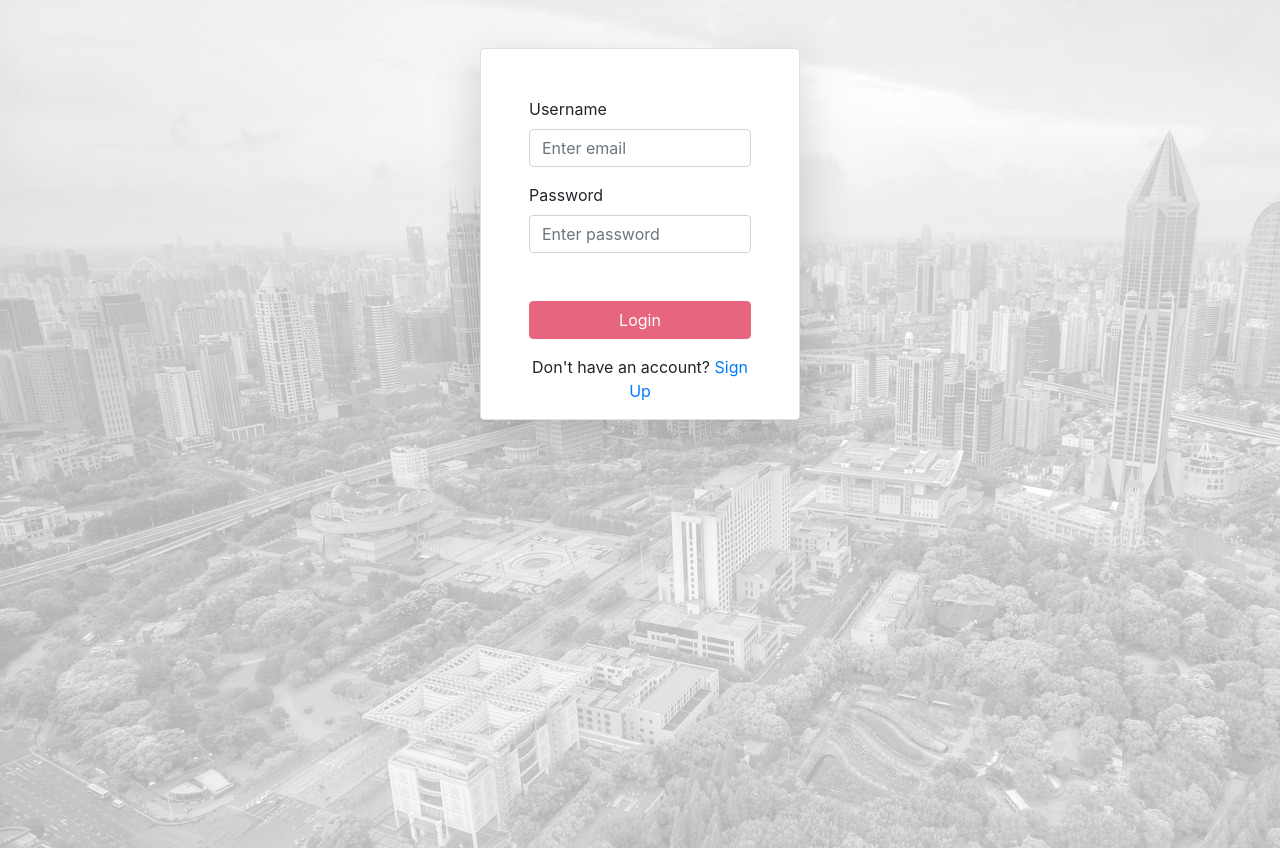
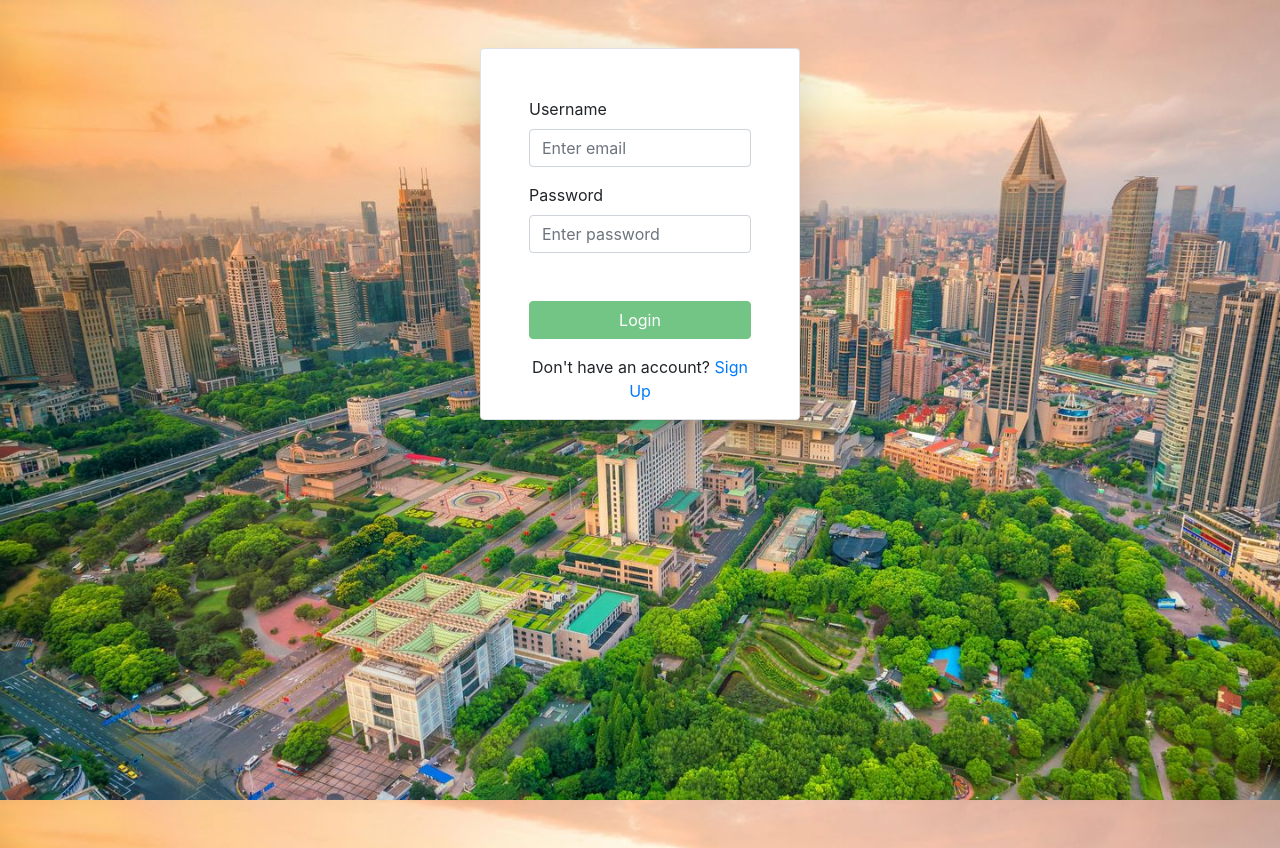
Before and after one commit to vukovic98/cultural_offer, an Angular app in the folder angular-app/: page /login in a window 1280 px wide. Built offline with nearby package versions, Linux system fonts and the light colour scheme.

Commit message:
design bugg

```diff
--- a/angular-app/src/app/components/login/login.component.html
+++ b/angular-app/src/app/components/login/login.component.html
@@ -1,19 +1,4 @@
 <div class="container ml-auto mr-auto mt-5 w-25 border pt-5 pl-5 pr-5 pb-0 bg-white shadow-lg rounded">
-  <div aria-live="polite" aria-atomic="true" style="position: absolute; min-height: 200px;">
-    <div class="toast" style="position: absolute; top: 0; right: 0;">
-      <div class="toast-header">
-        <img src="..." class="rounded mr-2" alt="...">
-        <strong class="mr-auto">Bootstrap</strong>
-        <small>11 mins ago</small>
-        <button type="button" class="ml-2 mb-1 close" data-dismiss="toast" aria-label="Close">
-          <span aria-hidden="true">&times;</span>
-        </button>
-      </div>
-      <div class="toast-body">
-        Hello, world! This is a toast message.
-      </div>
-    </div>
-  </div>
   <form #loginForm="ngForm" name="login_form">
 
     <div class="form-group">
@@ -31,7 +16,7 @@
       </div>
     </div>
     <div class="pt-3">
-      <button class="btn btn-block mt-3 btnColor" [disabled]="!loginForm.form.valid" (click)="loginUser()">Login</button>
+      <button class="btn btn-block mt-3 btn-success" [disabled]="!loginForm.form.valid" (click)="loginUser()">Login</button>
     </div>
   </form>
   <div class="text-center pt-3">
--- a/angular-app/src/styles.css
+++ b/angular-app/src/styles.css
@@ -4,5 +4,6 @@ html {
 
 body {
   min-height: 100%;
-  background-image: url("assets/img/ns-2.jpg");
+  background-image: url("assets/img/ns.jpg");
+  background-size: cover;
 }
```
